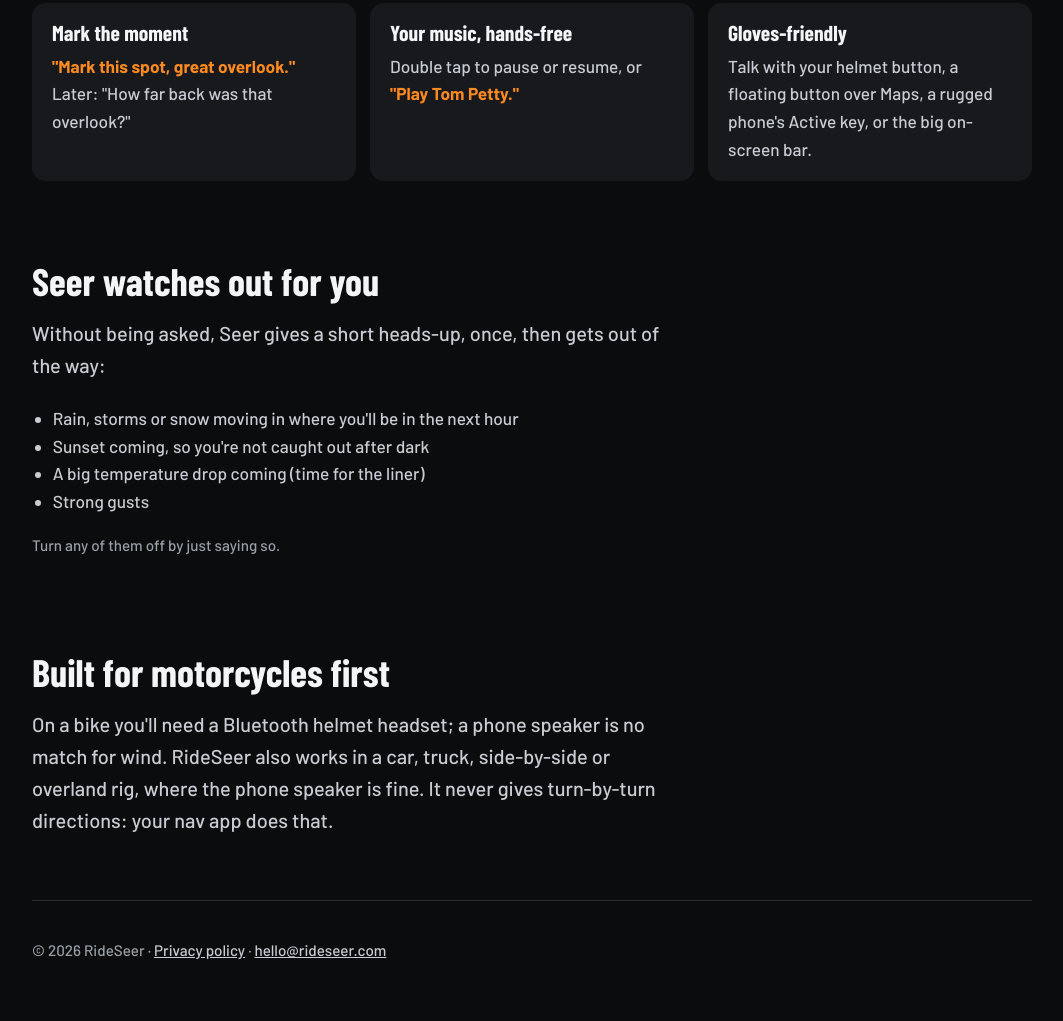
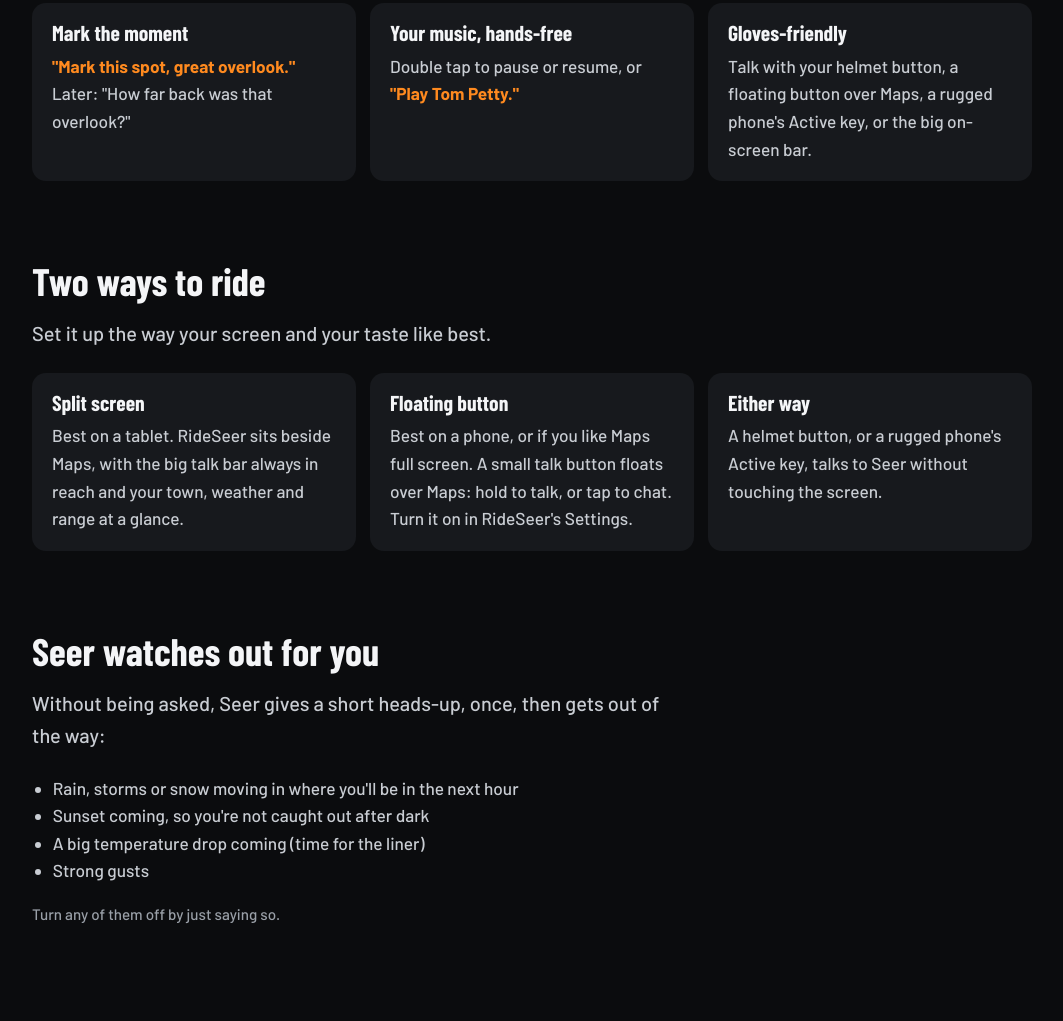
Before and after one commit to sm00thindian/rideseer-site, a plain HTML site: page index.html in a window 1280 px wide. Shown: the part 1647-2668 px from the top of the page, without its empty margins (108-1171 px from the left). Drawn offline with Linux system fonts and the light colour scheme.

Commit message:
Site: "Two ways to ride" (split screen or floating button)
Co-Authored-By: Claude Opus 5.5 <noreply@anthropic.com>
Claude-Session: https://claude.ai/code/session_01NbLQSNWrACD9yJ5ces2JBb

```diff
--- a/index.html
+++ b/index.html
@@ -56,6 +56,25 @@
         </div>
       </section>
 
+      <section id="setup">
+        <h2>Two ways to ride</h2>
+        <p class="lede" style="margin-left:0">Set it up the way your screen and your taste like best.</p>
+        <div class="grid">
+          <div class="card">
+            <h3>Split screen</h3>
+            <p>Best on a tablet. RideSeer sits beside Maps, with the big talk bar always in reach and your town, weather and range at a glance.</p>
+          </div>
+          <div class="card">
+            <h3>Floating button</h3>
+            <p>Best on a phone, or if you like Maps full screen. A small talk button floats over Maps: hold to talk, or tap to chat. Turn it on in RideSeer's Settings.</p>
+          </div>
+          <div class="card">
+            <h3>Either way</h3>
+            <p>A helmet button, or a rugged phone's Active key, talks to Seer without touching the screen.</p>
+          </div>
+        </div>
+      </section>
+
       <section>
         <h2>Seer watches out for you</h2>
         <p class="lede" style="margin-left:0">Without being asked, Seer gives a short heads-up, once, then gets out of the way:</p>
```
